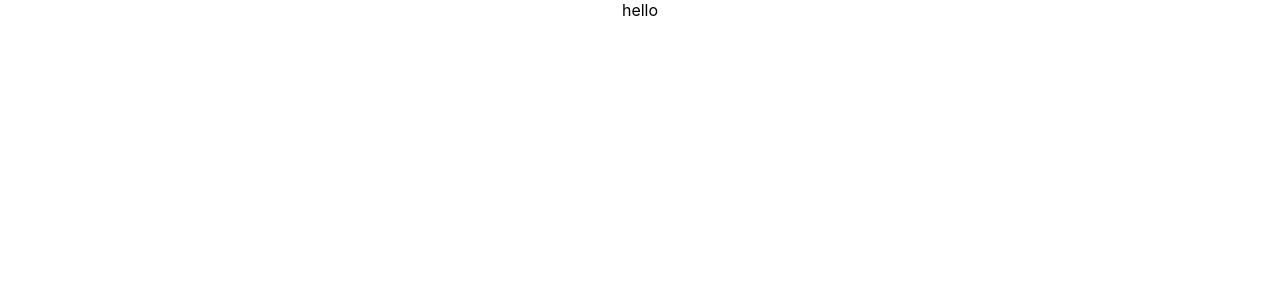
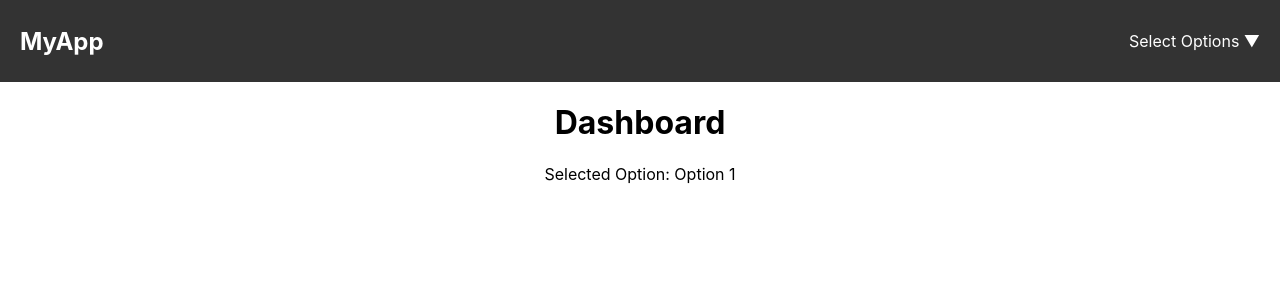
Before and after one commit to ythoakar/BjsProgramDashboard, a React (Create React App) app in the folder my-app/: page / in a window 1280 px wide. Shown: the top 300 px of the page. Built offline with nearby package versions, Linux system fonts and the light colour scheme.

Commit message:
Project_Dashboard

```diff
--- a/my-app/package.json
+++ b/my-app/package.json
@@ -3,12 +3,16 @@
   "version": "0.1.0",
   "private": true,
   "dependencies": {
+    "@emotion/react": "^11.14.0",
+    "@emotion/styled": "^11.14.0",
+    "@mui/material": "^6.4.5",
     "@testing-library/dom": "^10.4.0",
     "@testing-library/jest-dom": "^6.6.3",
     "@testing-library/react": "^16.2.0",
     "@testing-library/user-event": "^13.5.0",
     "react": "^19.0.0",
     "react-dom": "^19.0.0",
+    "react-router-dom": "^7.2.0",
     "react-scripts": "5.0.1",
     "web-vitals": "^2.1.4"
   },
--- a/my-app/src/App.js
+++ b/my-app/src/App.js
@@ -1,9 +1,31 @@
 import './App.css';
+import { Routes, Route } from "react-router-dom";
+import Dashboard from './Pages/Dashboard/Dashboard';
+import Navbar from './CommonComponent/Navbar/Navbar';
+import Layout from './Layout/Layout';
+import { DropdownProvider } from './Service/DropdownProvider';
+function App() {
 
-function App() {
+
+
+  const routes = [
+    { path: "/", element: <Dashboard /> },
+  ];
+
   return (
     <div className="App">
-     hello
+         <DropdownProvider>
+      <Routes>
+
+      <Route path="/" element={<Layout />}>
+        {routes.map((route, index) => (
+          <Route key={index} path={route.path} element={route.element} />
+        ))}
+      </Route>
+
+      </Routes>
+      </DropdownProvider>
+
     </div>
   );
 }
--- /dev/null
+++ b/my-app/src/CommonComponent/Navbar/Navbar.css
@@ -0,0 +1,97 @@
+/* Navbar container */
+.navbar {
+    display: flex;
+    justify-content: space-between;
+    align-items: center;
+    padding: 15px 20px;
+    background-color: #333;
+    color: white;
+  }
+
+  /* Logo */
+  .logo {
+    font-size: 1.5rem;
+    font-weight: bold;
+  }
+
+  /* Nav links */
+  .nav-links {
+    display: flex;
+    list-style: none;
+    gap: 20px;
+  }
+
+  /* Nav links styling */
+  .nav-links li {
+    list-style: none;
+  }
+
+  .nav-links a {
+    text-decoration: none;
+    color: white;
+    font-size: 1rem;
+    transition: 0.3s;
+  }
+
+  .nav-links a:hover {
+    color: #ffcc00;
+  }
+
+  /* Menu icon for mobile */
+  .menu-icon {
+    display: none;
+    font-size: 1.8rem;
+    cursor: pointer;
+  }
+
+  /* Responsive design */
+  @media (max-width: 768px) {
+    .menu-icon {
+      display: block;
+    }
+
+    .nav-links {
+      display: none;
+      flex-direction: column;
+      position: absolute;
+      top: 60px;
+      left: 0;
+      width: 100%;
+      background-color: #333;
+      text-align: center;
+      padding: 10px 0;
+    }
+
+    .nav-links.open {
+      display: flex;
+    }
+
+    .nav-links li {
+      padding: 10px 0;
+    }
+  }
+
+
+
+  .dropdown-menu {
+    display: block;
+    position: absolute;
+    top: 50px;
+    right: 20px;
+    background: white;
+    color: black;
+    border: 1px solid #ccc;
+    padding: 10px;
+    z-index: 10;
+    width: 150px;
+    display: flex;
+    flex-direction: column; /* Align items vertically */
+  }
+
+  .dropdown label {
+    display: flex;
+    align-items: center;
+    gap: 5px;
+    padding: 5px;
+    cursor: pointer;
+  }
--- /dev/null
+++ b/my-app/src/CommonComponent/Navbar/Navbar.jsx
@@ -0,0 +1,75 @@
+import { useState } from "react";
+import { Link } from "react-router-dom";
+import "./Navbar.css";
+import { useDropdown } from "../../Service/DropdownProvider";
+
+const optionsList = ["Option 1", "Option 2", "Option 3", "Option 4"];
+
+const Navbar = () => {
+  const [isOpen, setIsOpen] = useState(false);
+  const [dropdownOpen, setDropdownOpen] = useState(false);
+
+  const { selectedOption, setSelectedOption } = useDropdown(); // Using Context
+
+  // Check if all options are selected
+  const isAllSelected = selectedOption.length === optionsList.length;
+
+  // Handle individual checkbox change
+  const handleCheckboxChange = (option) => {
+    if (selectedOption.includes(option)) {
+      setSelectedOption(selectedOption.filter((item) => item !== option));
+    } else {
+      setSelectedOption([...selectedOption, option]);
+    }
+  };
+
+  // Handle "Select All"
+  const handleSelectAll = () => {
+    if (isAllSelected) {
+      setSelectedOption([]); // Deselect all
+    } else {
+      setSelectedOption([...optionsList]); // Select all
+    }
+  };
+
+  return (
+    <nav className="navbar">
+      <div className="logo">MyApp</div>
+      <div className="menu-icon" onClick={() => setIsOpen(!isOpen)}>☰</div>
+      <ul className={isOpen ? "nav-links open" : "nav-links"}>
+
+
+        {/* Multi-Select Dropdown */}
+        <li className="dropdown">
+          <div className="dropdown-label" onClick={() => setDropdownOpen(!dropdownOpen)}>
+            Select Options ▼
+          </div>
+          {dropdownOpen && (
+            <div className="dropdown-menu">
+              <label>
+                <input
+                  type="checkbox"
+                  checked={isAllSelected}
+                  onChange={handleSelectAll}
+                />
+                Select All
+              </label>
+              {optionsList.map((option) => (
+                <label key={option}>
+                  <input
+                    type="checkbox"
+                    checked={selectedOption.includes(option)}
+                    onChange={() => handleCheckboxChange(option)}
+                  />
+                  {option}
+                </label>
+              ))}
+            </div>
+          )}
+        </li>
+      </ul>
+    </nav>
+  );
+};
+
+export default Navbar;
--- /dev/null
+++ b/my-app/src/Layout/Layout.jsx
@@ -0,0 +1,13 @@
+import { Outlet } from "react-router-dom";
+import Navbar from "../CommonComponent/Navbar/Navbar";
+
+const Layout = () => {
+  return (
+    <>
+      <Navbar />
+      <Outlet /> {/* This is where the page content will be rendered */}
+    </>
+  );
+};
+
+export default Layout;
--- /dev/null
+++ b/my-app/src/Pages/Dashboard/Dashboard.jsx
@@ -0,0 +1,19 @@
+import React from "react";
+
+import {useState, useEffect} from "react";
+import { useDropdown } from "../../Service/DropdownProvider";
+
+const Dashboard =() => {
+    const { selectedOption } = useDropdown(); // Get selected option
+
+
+    return (
+        <div><h1>Dashboard</h1>
+              <p>Selected Option: {selectedOption}</p> {/* Display selected option */}
+
+
+        </div>
+    )
+}
+
+export default Dashboard;
--- /dev/null
+++ b/my-app/src/Service/DropdownProvider.js
@@ -0,0 +1,18 @@
+import { createContext, useContext, useState } from "react";
+
+// Create Context
+const DropdownContext = createContext();
+
+// Create a Provider Component
+export const DropdownProvider = ({ children }) => {
+  const [selectedOption, setSelectedOption] = useState("Option 1");
+
+  return (
+    <DropdownContext.Provider value={{ selectedOption, setSelectedOption }}>
+      {children}
+    </DropdownContext.Provider>
+  );
+};
+
+// Custom Hook to Use Context
+export const useDropdown = () => useContext(DropdownContext);
--- a/my-app/src/index.js
+++ b/my-app/src/index.js
@@ -2,10 +2,14 @@ import React from 'react';
 import ReactDOM from 'react-dom/client';
 import './index.css';
 import App from './App';
+import { BrowserRouter as Router } from "react-router-dom";
+
 
 const root = ReactDOM.createRoot(document.getElementById('root'));
 root.render(
   <React.StrictMode>
-    <App />
+    <Router>
+      <App />
+    </Router>
   </React.StrictMode>
 );
```
Also changed, not shown: my-app/src/Pages/Dashboard/Dashboard.css (added), 1 other file (tests, documents, lock files or other folders).
